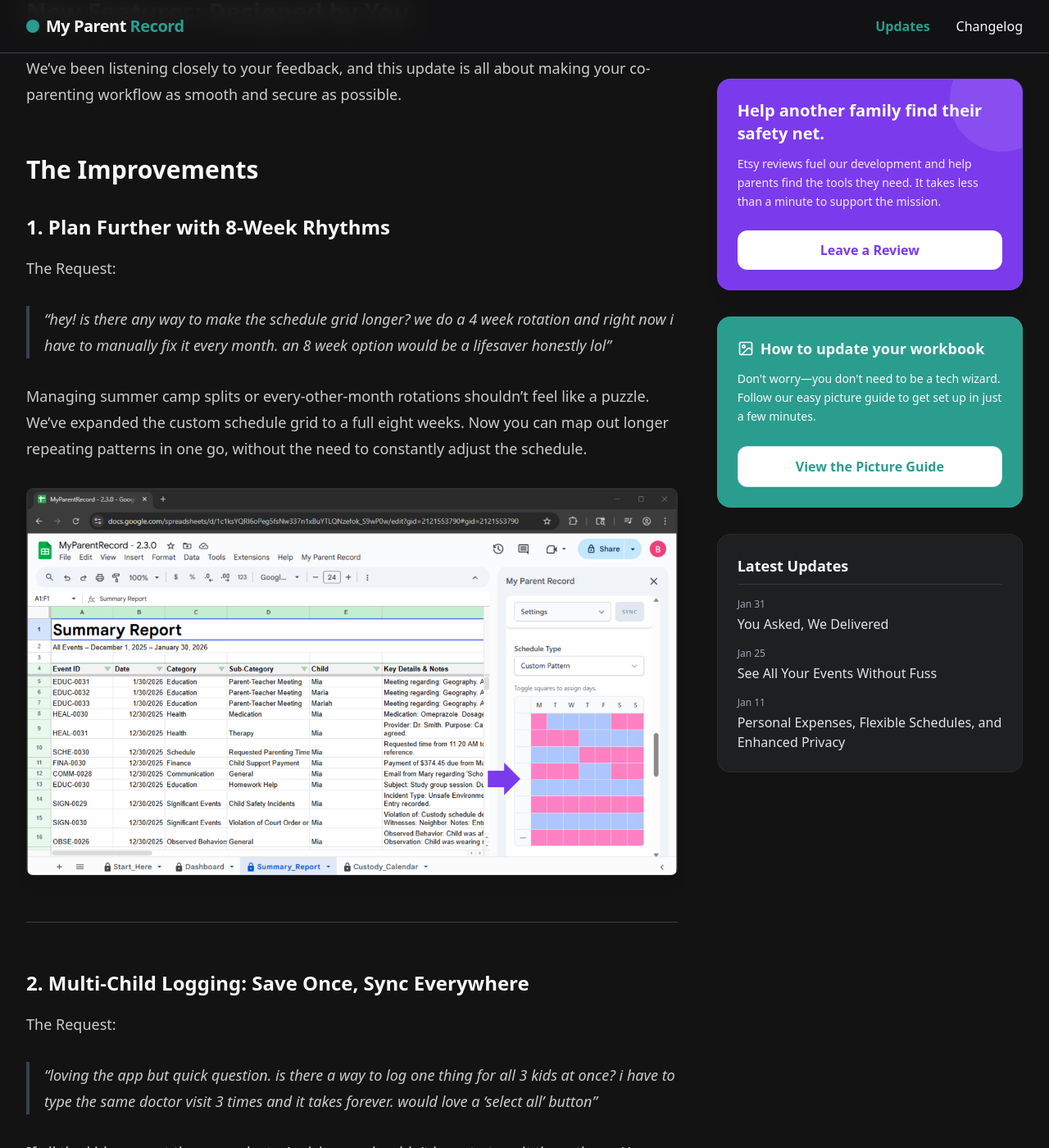
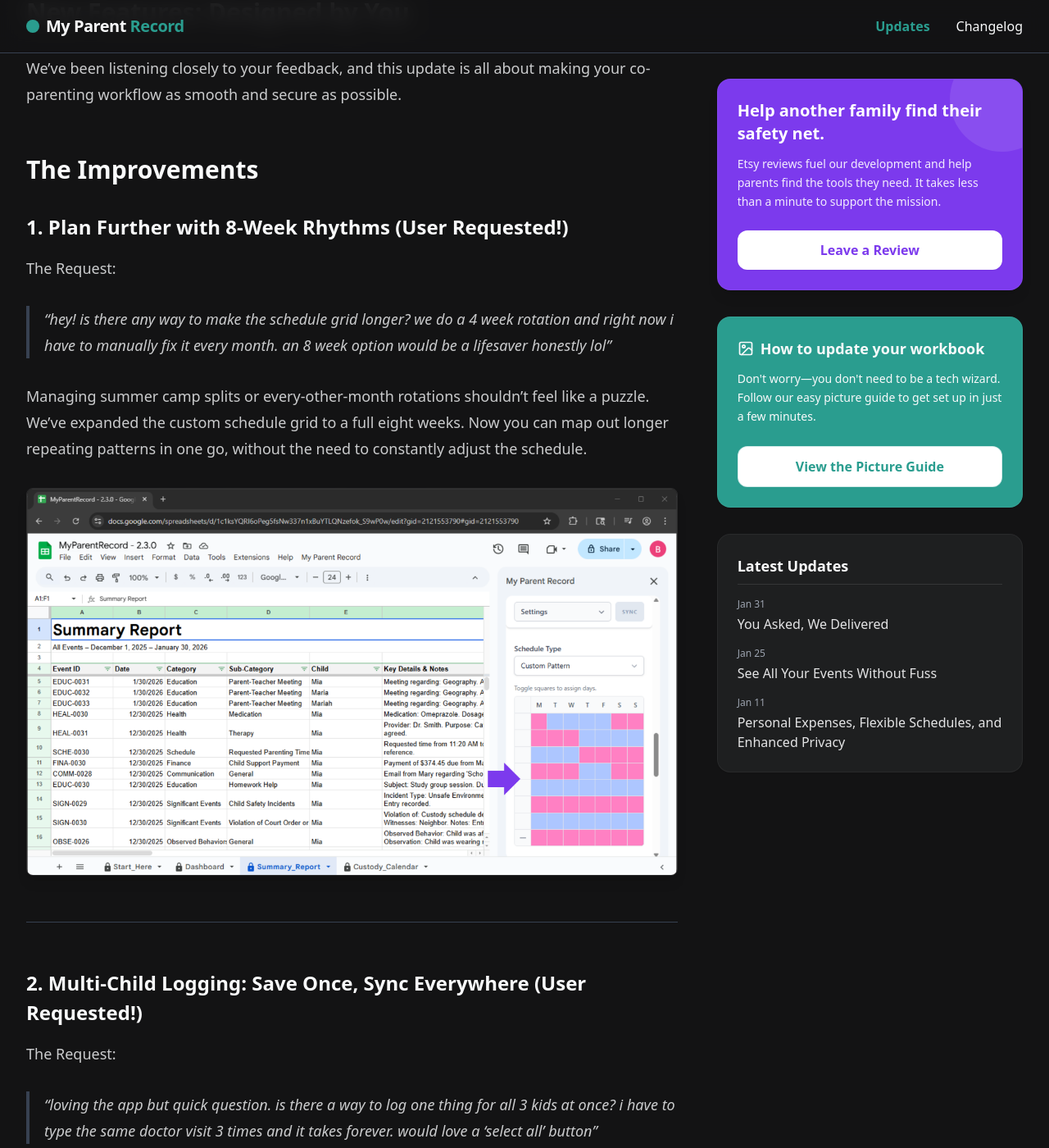
Before and after one commit to verascribe/myparentrecord-site, a Jekyll site: the page built from _posts/2026-01-30-v2-3-1.md, in a window 1280 px wide and 1400 px high, scrolled down 324 px. Shown: the whole window at 82% size. Built offline with Jekyll 4.4.1, drawn with Linux system fonts in a browser that asks for light colours; nearby versions of some CDN libraries; some of the changed text lies outside the part shown.

Commit message:
chore: updates features titles in 2.3.1

```diff
--- a/_posts/2026-01-30-v2-3-1.md
+++ b/_posts/2026-01-30-v2-3-1.md
@@ -38,7 +38,7 @@ We’ve been listening closely to your feedback, and this update is all about ma
 
 ## The Improvements
 
-### 1. Plan Further with 8-Week Rhythms
+### 1. Plan Further with 8-Week Rhythms (User Requested!)
 
 The Request:
 
@@ -50,7 +50,7 @@ Managing summer camp splits or every-other-month rotations shouldn't feel like a
 
 ---
 
-### 2. Multi-Child Logging: Save Once, Sync Everywhere
+### 2. Multi-Child Logging: Save Once, Sync Everywhere (User Requested!)
 
 The Request:
 
@@ -62,7 +62,7 @@ If all the kids were at the same doctor’s visit, you shouldn't have to type it
 
 ---
 
-### 3. Clean Up Records with One-Click Delete
+### 3. Clean Up Records with One-Click Delete (User Requested!)
 
 The Request:
 
@@ -74,7 +74,7 @@ We’ve simplified how you manage your history. You can now fully remove an even
 
 ---
 
-### 4. The "Escape Hatch" Emergency Backup
+### 4. The "Escape Hatch" Emergency Backup (User Requested!)
 
 The Request:
 
```
